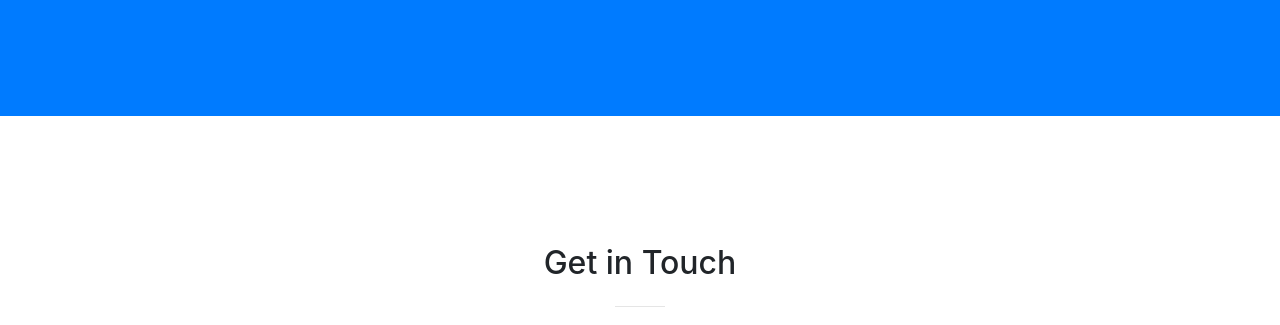
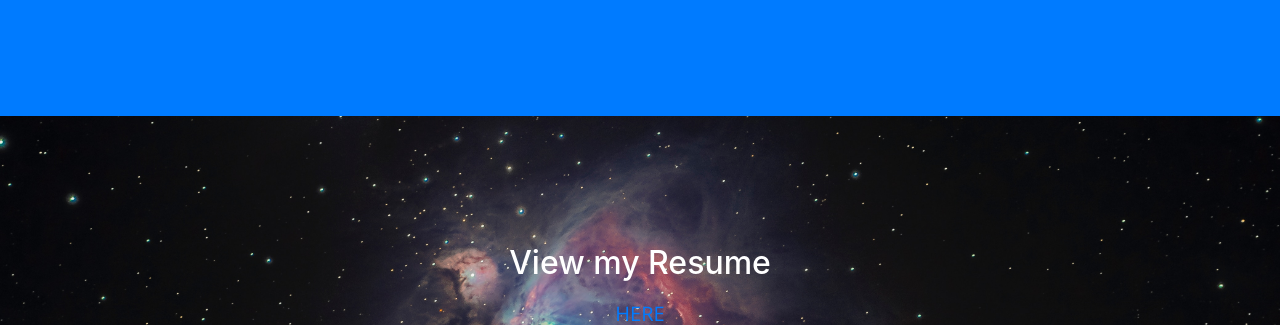
Before and after one commit to jessielwhite/jessielwhite.github.io, a website with bundled scripts: page index.html in a window 1280 px wide. Shown: the part 1373-1698 px from the top of the page. Built offline with nearby package versions, Linux system fonts and the light colour scheme.

Commit message:
fix resume img issue

```diff
--- a/index.html
+++ b/index.html
@@ -77,7 +77,7 @@
   <section class="bg-primary" id="about">
     <div class="container">
       <div class="row">
-        <div class="col-sm-12 mx-auto text-center">
+        <div class="col-lg-12 mx-auto text-center">
           <h2 class="section-heading text-white">Jessie is a Full Stack Software Developer living in New Orleans, LA. She began her unlikely journey into software
             development while studying English at the University of New Orleans. As a lifelong lover and student of language
             and literature, she found herself preoccupied with the logic behind words, symbols, and narratives, and through
@@ -89,6 +89,15 @@
           <a class="btn btn-light btn-xl js-scroll-trigger" href="#contact
             ">Contact Jessie</a>
         </div>
+      </div>
+    </div>
+  </section>
+
+  <section id="resume" class="resume-section content-section text-center">
+    <div class="container">
+      <div class="col-lg-8 mx-auto">
+        <h2>View my Resume</h2>
+        <a href="./img/Jessica White Resume (1).pdf" class="btn btn-default btn-lg" target="_blank">Here</a>
       </div>
     </div>
   </section>
```
